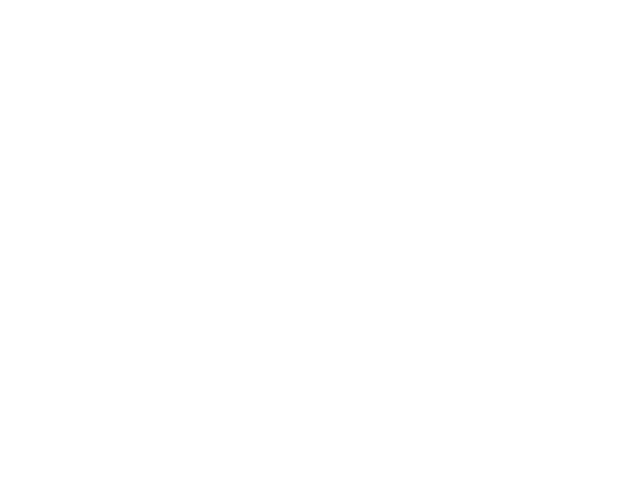
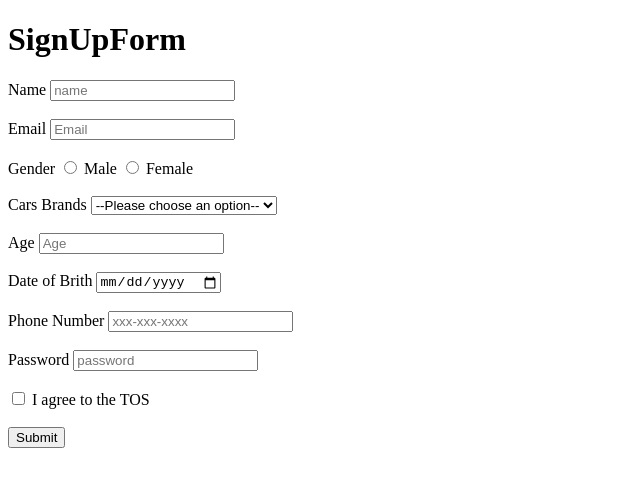
Before and after one commit to acciojob/signup-form-car-MudassirAlam7, a website: page main.html in a window 1280 px wide. Shown: the whole page, without its empty margins (0-640 px from the left). Drawn offline with Linux system fonts and the light colour scheme.

Commit message:
created a submission

```diff
--- a/main.html
+++ b/main.html
@@ -7,10 +7,57 @@
 </head>
 
 <body>
-	<!-- the entire body must be written by student -->
-    <script type="text/javascript" src="./script.js">
-</script>
+    <h1>SignUpForm</h1>
+    <form method="post">
+        <label for="name">Name</label>
+        <input type="text" id="name" name="Name" placeholder="name" required><br><br>
 
+        <label for="email">Email</label>
+        <input type="text" id="email" name="email" placeholder="Email" required>
+        <br><br>
+
+        <label>Gender</label>
+        <input type="radio" id="Gender_m" name="gender" value="Male" required>
+        <label for="Gender_m">Male</label>
+        <input type="radio" id="Gender_f" name="gender" value="Female" required>
+        <label for="Gender_F"> Female</label>
+        <br><br>
+
+        <label for="cars">Cars Brands</label>
+        <select id="cars" name="cars" required>
+            <option value=""  disabled selected>--Please choose an option--</option>
+            <option value="Toyota">Toyota</option>
+            <option value="Honda">Honda</option>
+            <option value="Ford">Ford</option>
+            <option value="Range Rover">Range Rover</option>
+        </select>
+        <br><br>
+
+        <label for="age">Age</label>
+        <input type="number" id="age" name="age" placeholder="Age" required>
+        <br><br>
+
+        <label for="dob">Date of Brith</label>
+        <input type="date" name="DOB" id="dob" required>
+        <br><br>
+
+        <label for="tel">Phone Number</label>
+        <input type="tel" name="tel" id="tel" placeholder="xxx-xxx-xxxx">
+        <br><br>
+
+        <label for="password">Password</label>
+        <input type="password" name="password" id="password" placeholder="password" required>
+        <br><br>
+
+        <label for="tos">
+            <input type="checkbox" name="tos" id="tos" required>
+            I agree to the TOS
+        </label>
+        <br><br>
+
+        <button type="submit">Submit</button>
+
+
+    </form>
 </body>
-
 </html>
```
